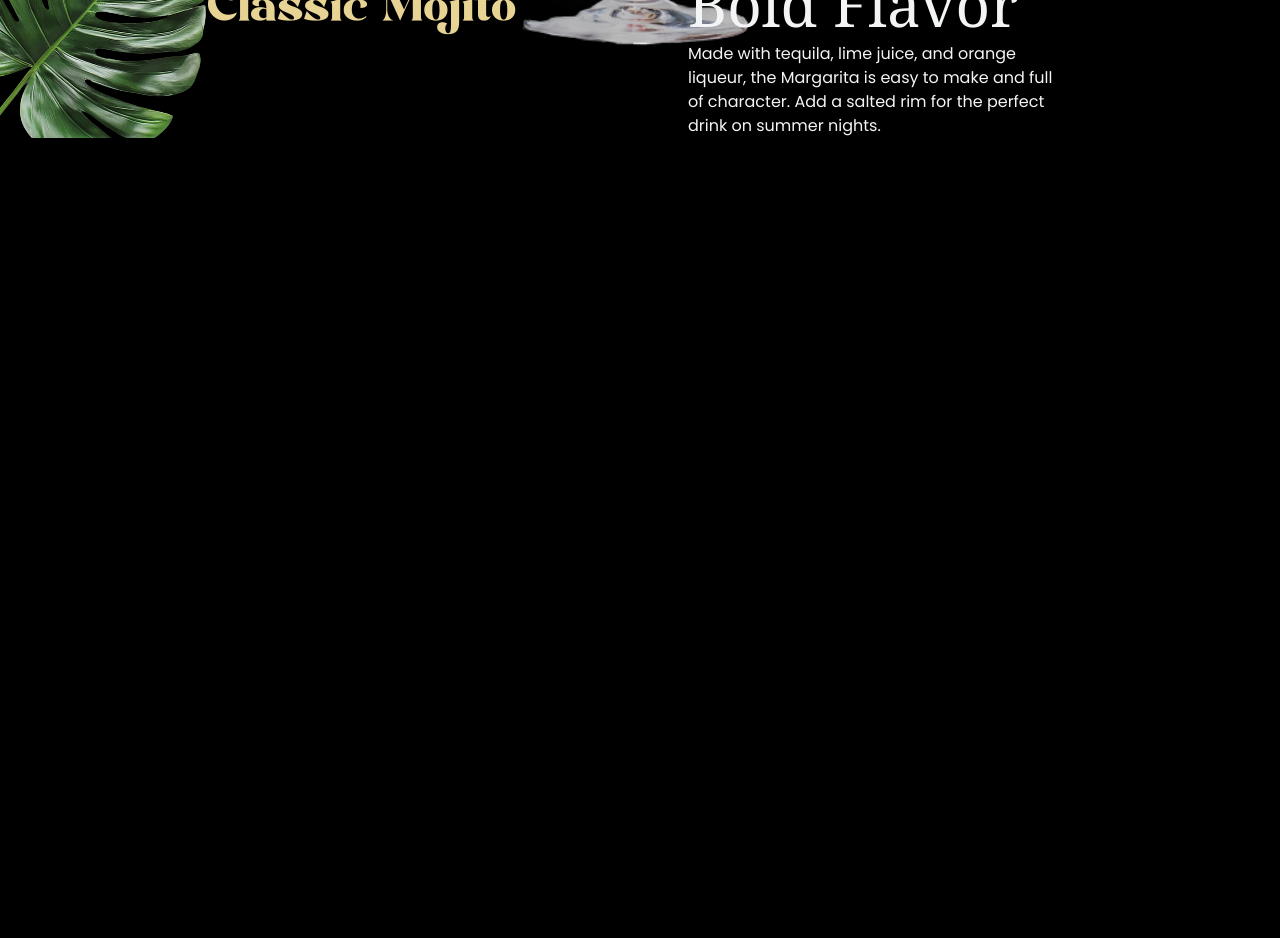
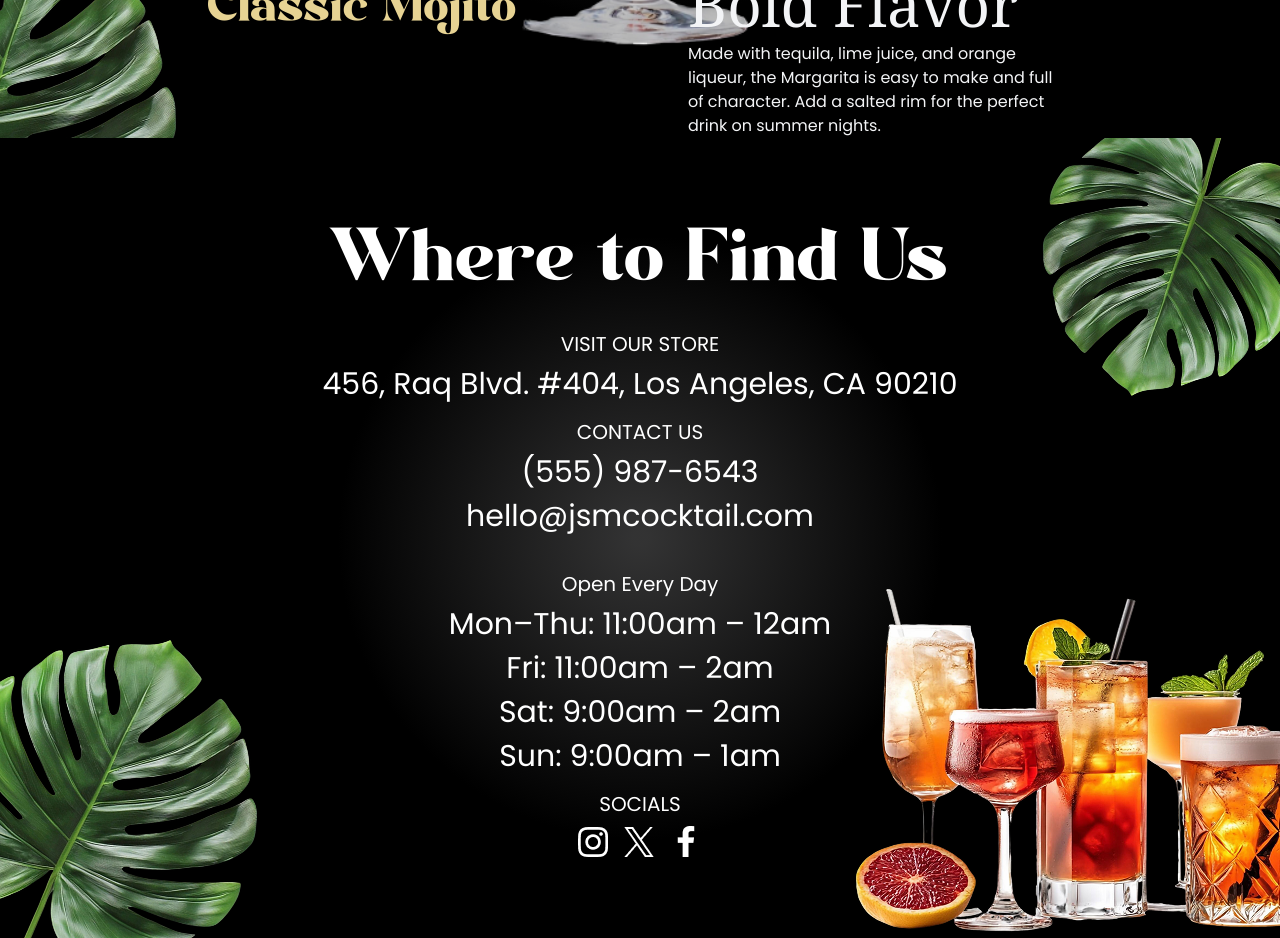
Before and after one commit to Mushaf-Hafeez/Mojito_Cocktail, a React (Vite) app: page / in a window 1280 px wide. Shown: the part 4280-5218 px from the top of the page. Before the commit the page ends 4418 px from the top, so only its background shows below. Built offline with nearby package versions, Linux system fonts and the light colour scheme; a web font is replaced by a local one.

Commit message:
completed

```diff
--- a/src/App.jsx
+++ b/src/App.jsx
@@ -9,6 +9,7 @@ import Cocktails from "./components/Cocktails";
 import About from "./components/About";
 import Art from "./components/Art";
 import Meun from "./components/Meun";
+import Footer from "./components/Footer";
 
 gsap.registerPlugin(ScrollTrigger, SplitText);
 
@@ -24,6 +25,7 @@ const App = () => {
       <About />
       <Art />
       <Meun />
+      <Footer />
     </main>
   );
 };
--- /dev/null
+++ b/src/components/Footer.jsx
@@ -0,0 +1,83 @@
+import gsap from "gsap";
+import { useGSAP } from "@gsap/react";
+import { ScrollTrigger } from "gsap/all";
+import { openingHours, socials, storeInfo } from "../../constants";
+
+const Footer = () => {
+  useGSAP(() => {
+    gsap.from(".content", {
+      opacity: 0,
+      yPercent: 50,
+      stagger: 0.04,
+      ease: "power1.inOut",
+      scrollTrigger: {
+        trigger: "#footer",
+        start: "top 20%",
+      },
+    });
+  }, []);
+
+  return (
+    <footer
+      id="footer"
+      className="relative radial-gradient min-h-screen w-full flex justify-center px-24 py-20 font-poppins"
+    >
+      {/* store information */}
+      <div className="flex flex-col gap-4 items-center">
+        <h2 className="text-8xl font-modern-negra">{storeInfo.heading}</h2>
+        <div className="flex flex-col items-center gap-2">
+          <p className="content text-xl">VISIT OUR STORE</p>
+          <p className="content text-3xl">{storeInfo.address}</p>
+        </div>
+        <div className="flex flex-col items-center gap-2">
+          <p className="content text-xl">CONTACT US</p>
+          <p className="content text-3xl">{storeInfo.contact.phone}</p>
+          <p className="content text-3xl">{storeInfo.contact.email}</p>
+        </div>
+        <div className="mt-5 flex flex-col items-center gap-2">
+          <p className="content text-xl">Open Every Day</p>
+          {openingHours.map((hour, index) => (
+            <p key={index} className="content text-3xl">
+              {hour.day}: {hour.time}
+            </p>
+          ))}
+        </div>
+
+        {/* Social information */}
+        <div className="flex flex-col items-center gap-2">
+          <p className="content text-xl">SOCIALS</p>
+          <div className="flex items-center gap-4">
+            {socials.map((social, index) => (
+              <a
+                key={index}
+                href={social.url}
+                target="_blank"
+                className="content cursor-pointer"
+              >
+                <img src={social.icon} alt="social-icon" />
+              </a>
+            ))}
+          </div>
+        </div>
+
+        <img
+          src="./images/footer-left-leaf.png"
+          alt="f-left-leaf"
+          className="absolute left-0 bottom-0"
+        />
+        <img
+          src="./images/footer-right-leaf.png"
+          alt="f-right-leaf"
+          className="absolute top-0 right-0"
+        />
+        <img
+          src="./images/footer-drinks.png"
+          alt="f-right-leaf"
+          className="absolute bottom-0 right-0"
+        />
+      </div>
+    </footer>
+  );
+};
+
+export default Footer;
--- a/src/components/Meun.jsx
+++ b/src/components/Meun.jsx
@@ -98,12 +98,12 @@ const Meun = () => {
       </div>
 
       <img
-        src="./images/cocktail-left-leaf.png"
+        src="./images/slider-left-leaf.png"
         alt="c-left-leaf"
         className="absolute left-0 bottom-0"
       />
       <img
-        src="./images/cocktail-right-leaf.png"
+        src="./images/slider-right-leaf.png"
         alt="c-right-leaf"
         className="absolute right-0 top-0"
       />
```
